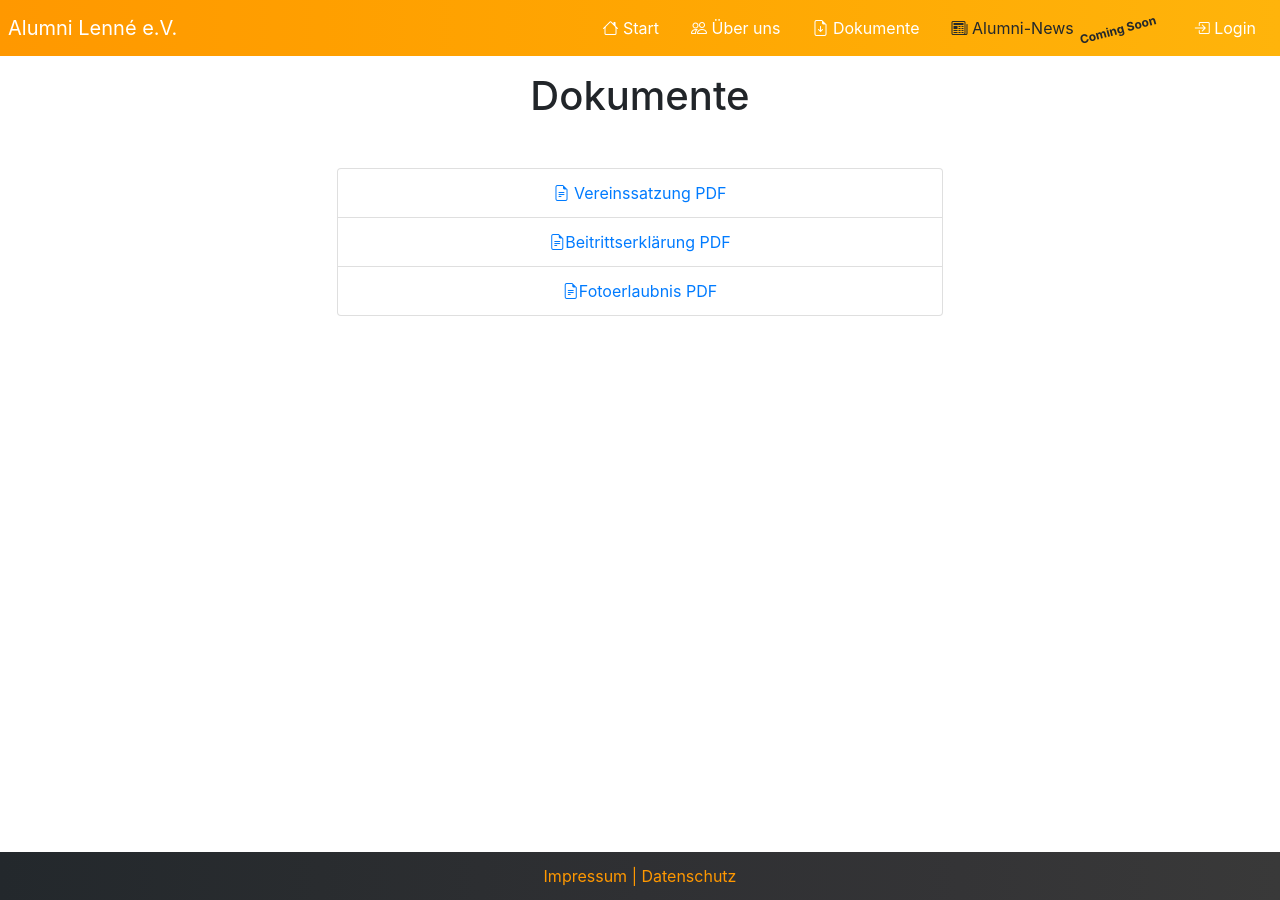
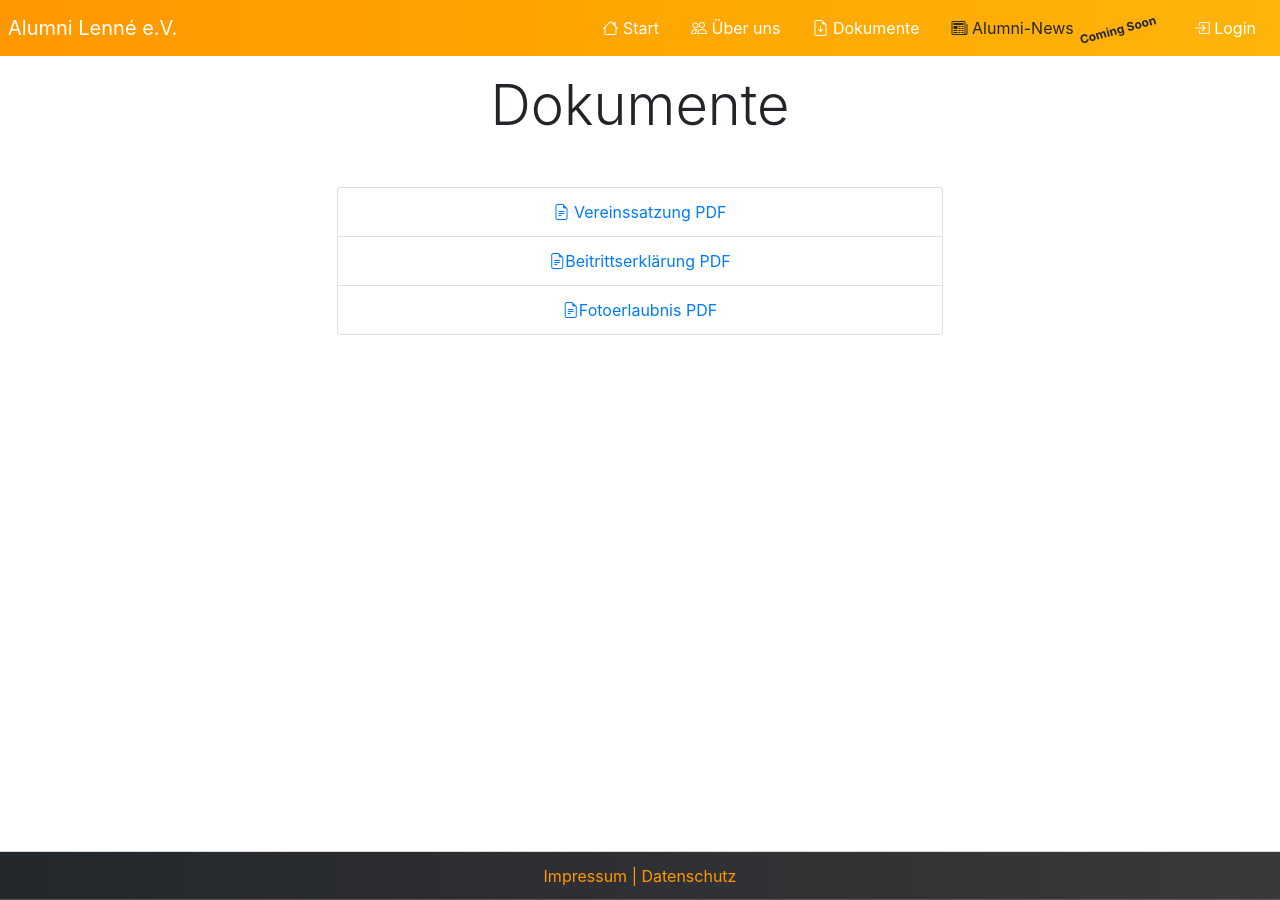
Before and after one commit to alumni-lenne/alumnipage, a Jekyll site: the page built from documents.html, in a window 1280 px wide. Built offline with Jekyll 4.4.1, drawn with Linux system fonts in a browser that asks for light colours; nearby versions of some CDN libraries.

Commit message:
fixed several display bugs

```diff
--- a/documents.html
+++ b/documents.html
@@ -5,7 +5,7 @@ title: "Dokumente"
 ---
 
 <div class="text-center">
-<h1 class="display-5 mb-5">{{ page.headline }}</h1>
+<h1 class="display-4 mb-5">{{ page.headline }}</h1>
 
 <ul class="list-group">
   <li class="list-group-item"><a target="_blank" href="{{site.baseurl}}/assets/docs/Satzung_Alumni_Lenne.pdf"><i class="bi bi-file-earmark-text"></i> Vereinssatzung PDF</a></li>
```
